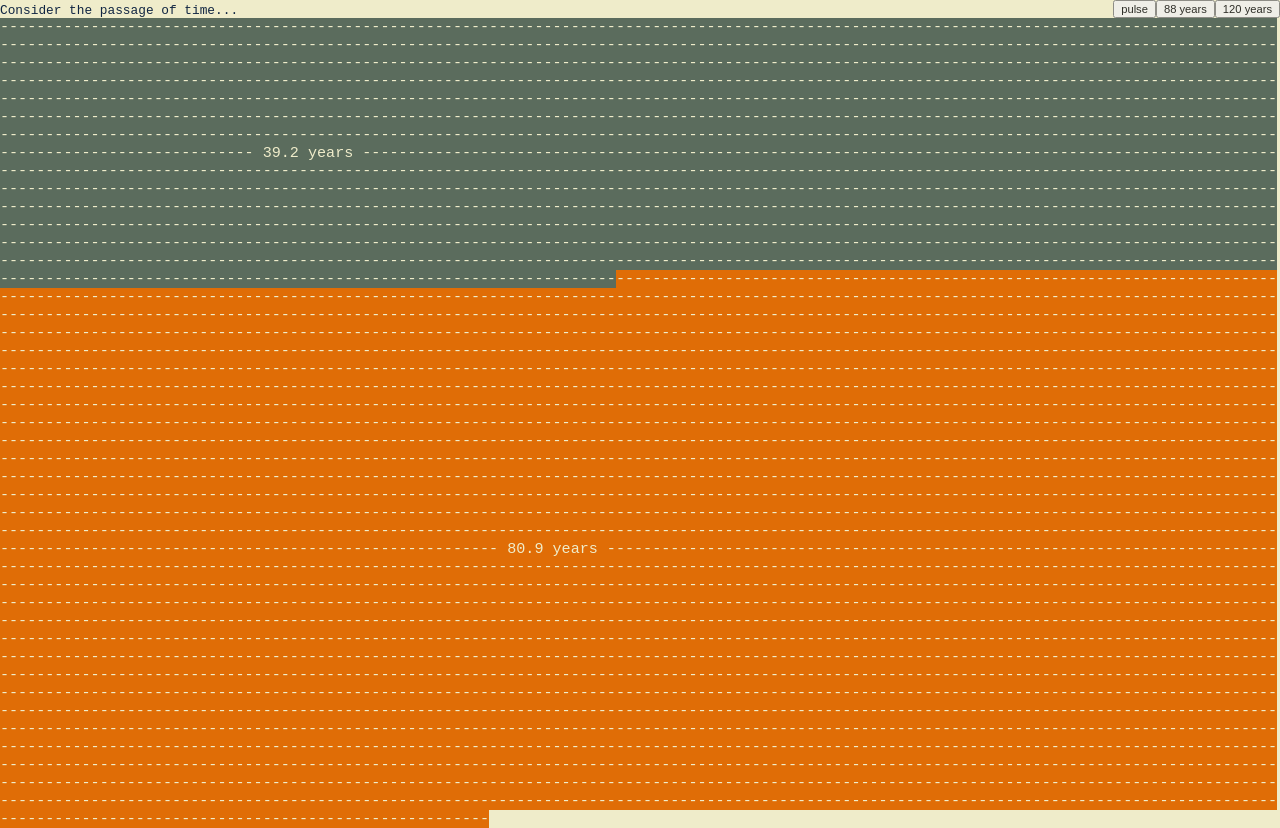
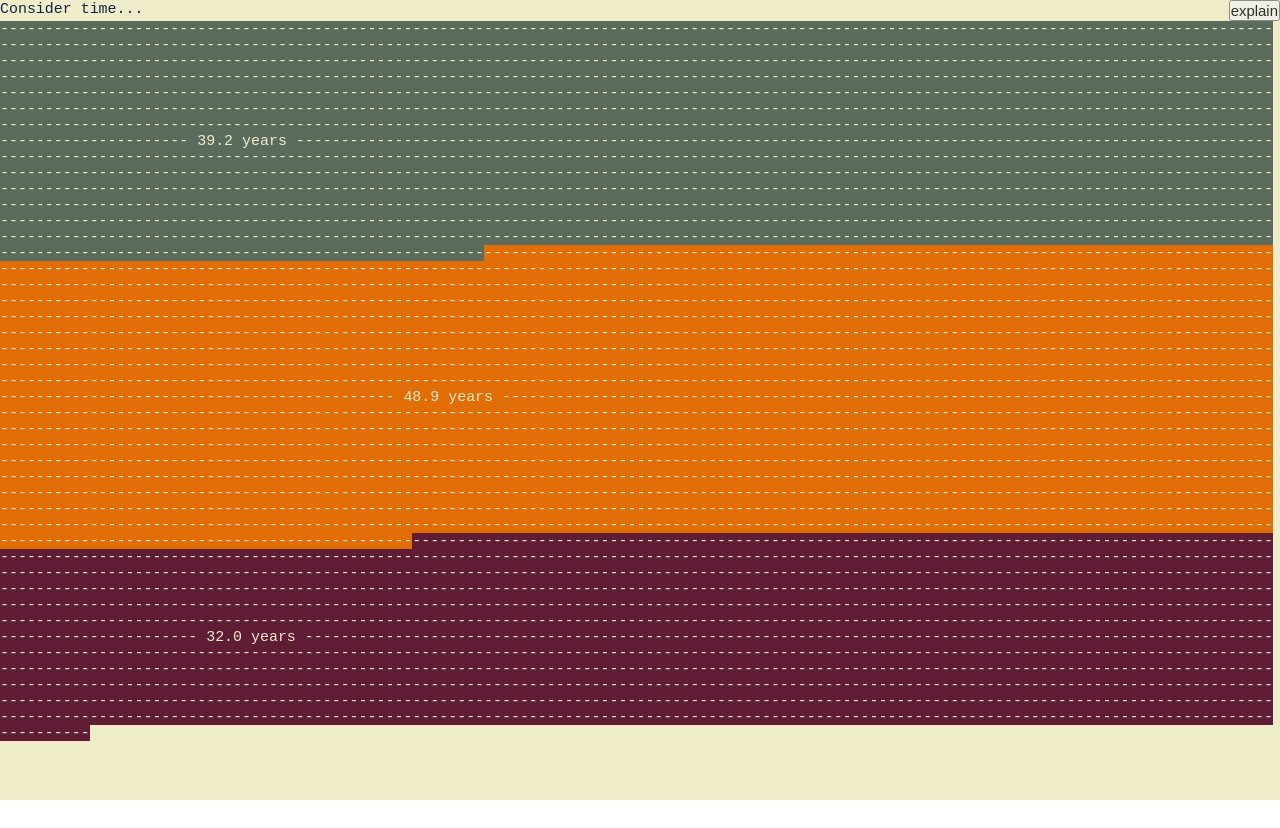
Before and after one commit to newinncodes/perspective, a plain HTML site: page index.html in a window 1280 px wide. After the commit the page ends 800 px from the top, so only its background shows below. Drawn offline with Linux system fonts and the light colour scheme.

Commit message:
Added third stage (beyond avg lifespan )

```diff
--- a/index.html
+++ b/index.html
@@ -13,11 +13,13 @@
   <!-- partial:index.partial.html -->
 
   <div id="firstline">
-    <p>Consider the passage of time...</p>
-
+    <p>Consider time...</p>
+    <!--
     <button onclick="setLifespan120()">120 years</button>
     <button onclick="setLifespan88()">88 years</button>
     <button onclick="pulse_heartbeat()">pulse</button>
+    -->
+    <button id="but_toggle_labels" onclick="toggle_labels()">explain</button>
   </div>
   <div id="output_generated_combined"></div>
 
--- a/script.js
+++ b/script.js
@@ -1,15 +1,19 @@
 // Global variables:
-let dif_future_days = 0;
 let dif_past_days = 0;
+let dif_toavg_days = 0;
+let dif_toend_days = 0;
 let dif_past_weeks = 0;
-let dif_future_weeks = 0;
+let dif_toavg_weeks = 0;
+let dif_toend_weeks = 0;
+let bolExplain = 0;
 
 // Run these functions on load:
 calcDays(120);
 createPerspective(1);
-animatePastFutureLabels();
+animateLabels();
 fit_to_height();
 window.onresize = fit_to_height;
+//pulse_heartrate(60);
 
 // Calling buttons to set lifespan age
 
@@ -38,37 +42,51 @@ function calcDays(intLifespan) {
   date_deathday.setFullYear(date_birthday.getFullYear() + intLifespan);
   const date_today = new Date();
 
+  const avglifeyears = 88
+  const date_avgdeathday = new Date(date_birthday.getTime());
+  date_avgdeathday.setFullYear(date_birthday.getFullYear() + avglifeyears);
+
   const dif_past_ms = date_today.getTime() - date_birthday.getTime();
   dif_past_days = Math.ceil(dif_past_ms / (1000 * 3600 * 24));
   dif_past_weeks = dif_past_days / 7;
 
-  const dif_future_ms = date_deathday.getTime() - date_today.getTime();
-  dif_future_days = Math.ceil(dif_future_ms / (1000 * 3600 * 24));
-  dif_future_weeks = dif_future_days / 7;
+  const dif_toavg_ms = date_avgdeathday.getTime() - date_today.getTime();
+  dif_toavg_days = Math.ceil(dif_toavg_ms / (1000 * 3600 * 24));
+  dif_toavg_weeks = dif_toavg_days / 7;
+
+  const dif_toend_ms = date_deathday.getTime() - date_avgdeathday.getTime();
+  dif_toend_days = Math.ceil(dif_toend_ms / (1000 * 3600 * 24));
+  dif_toend_weeks = dif_toend_days / 7;
+
 }
 
 function createPerspective(intPeriod) {
   // Generate the text strings
   var str_past = "-";
-  var str_future = "-";
+  var str_toavg = "-";
+  var str_toend = "-";
   var int_pastPeriods = 1;
-  var int_futurePeriods = 1;
+  var int_toavgPeriods = 1;
+  var int_toendPeriods = 1;
   var lbl_Period = "";
 
   if (intPeriod == 0) {
     int_pastPeriods = dif_past_days;
-    int_futurePeriods = dif_future_days;
+    int_toavgPeriods = dif_toavg_days;
+    int_toendPeriods = dif_toend_days;
     lbl_Period = "days";
   } else if (intPeriod == 1) {
     int_pastPeriods = dif_past_days / 7;
-    int_futurePeriods = dif_future_days / 7;
+    int_toavgPeriods = dif_toavg_days / 7;
+    int_toendPeriods = dif_toend_days / 7;
     lbl_Period = "weeks";
   } else {
     int_pastPeriods = dif_past_days / 365;
-    int_futurePeriods = dif_future_days / 365;
+    int_toavgPeriods = dif_toavg_days / 365;
+    int_toendPeriods = dif_toend_days / 365;
     lbl_Period = "years";
   }
-  var str_future_repeated = str_future.repeat(dif_future_weeks);
+  //var str_future_repeated = str_toavg.repeat(dif_toavg_weeks);
 
   // Add in length of time to the strings:
   var str_past_label =
@@ -77,29 +95,50 @@ function createPerspective(intPeriod) {
     " " +
     lbl_Period +
     " ";
+  if (bolExplain==1){str_past_label="The time that have passed"}; // Explanation override
   var dif_past_weeks_half = (dif_past_weeks - str_past_label.length) / 2;
   var str_past_labeled =
     str_past.repeat(dif_past_weeks_half) +
     str_past_label +
     str_past.repeat(dif_past_weeks_half);
 
-  var str_future_label =
+  var str_toavg_label =
     " " +
-    int_futurePeriods.toFixed(1).replace(/\d(?=(\d{3})+\.)/g, "$&,") +
+    int_toavgPeriods.toFixed(1).replace(/\d(?=(\d{3})+\.)/g, "$&,") +
     " " +
     lbl_Period +
     " ";
-  var dif_future_weeks_half = (dif_future_weeks - str_future_label.length) / 2;
-  var str_future_labeled =
-    str_future.repeat(dif_future_weeks_half) +
-    str_future_label +
-    str_future.repeat(dif_future_weeks_half);
+  if (bolExplain==1){str_toavg_label="The time remaining until reaching an average life span"}; // Explanation override
+  var dif_toavg_weeks_half = (dif_toavg_weeks - str_toavg_label.length) / 2;
+  var str_toavg_labeled =
+    str_toavg.repeat(dif_toavg_weeks_half) +
+    str_toavg_label +
+    str_toavg.repeat(dif_toavg_weeks_half);
+
+  var str_toend_label =
+    " " +
+    int_toendPeriods.toFixed(1).replace(/\d(?=(\d{3})+\.)/g, "$&,") +
+    " " +
+    lbl_Period +
+    " ";
+  if (bolExplain==1){str_toend_label="The time remaining beyond an average life span"}; // Explanation override
+  var dif_toend_weeks_half = (dif_toend_weeks - str_toend_label.length) / 2;
+  var str_toend_labeled =
+    str_toend.repeat(dif_toend_weeks_half) +
+    str_toend_label +
+    str_toend.repeat(dif_toend_weeks_half);
+
+  //Add end to the labels
+  //str_toend_labeled = str_toend_labeled.split(0,-3)+"END";
 
   // Combine the strings together:
   var str_combined =
-    '<span style="background-color:#5B6C5D;">' + str_past_labeled + "</span>" + '<span style="background-color:#E06D06;">' + str_future_labeled + "</span>";
-  var str_past_combined = '<span style="background-color:#5B6C5D;">' + str_past_labeled + "</span>"
-  var str_future_combined = '<span style="background-color:#E06D06;">' + str_future_labeled + "</span>";
+    '<span style="background-color:#5B6C5D;">' + str_past_labeled + "</span>"
+    + '<span style="background-color:#E06D06;">' + str_toavg_labeled + "</span>"
+    + '<span style="background-color:#611C35;">' + str_toend_labeled + "</span>";
+  //var str_past_combined = '<span style="background-color:#5B6C5D;">' + str_past_labeled + "</span>"
+  //var str_toavg_combined = '<span style="background-color:#E06D06;">' + str_toavg_labeled + "</span>";
+  //TODO fade the end of the string
 
   // Send to HTML:
   document.getElementById("output_generated_combined").innerHTML = str_combined;
@@ -110,8 +149,8 @@ function createPerspective(intPeriod) {
 // ------------------------------------
 
 // Animate the label with a timed loop
-function animatePastFutureLabels() {
-  const refreshRate = 200000 / 60;
+function animateLabels() {
+  const refreshRate = 300000 / 60;
   let lbl_typenum = 1;
 
   window.setInterval(() => {
@@ -127,8 +166,8 @@ function animatePastFutureLabels() {
 // Pulse the main perspective map like a heartbeat
 async function pulse_heartbeat() {
   colourpulse();
-  await new Promise(resolve => setTimeout(resolve, 300));
-  colourpulse();
+  //await new Promise(resolve => setTimeout(resolve, 300));
+  //colourpulse();
 
 }
 
@@ -165,15 +204,30 @@ async function colourpulse() {
 }
 
 // Unused test function - to get something on the site pulsing like a heartrate
-/*
+
 function pulse_heartrate(intBPM) {
   const milliseconds_between_beats = 1 / (intBPM / 60) * 1000;
   window.setInterval(() => {
     pulse_heartbeat();
   }, milliseconds_between_beats);
-  pulse_heartbeat;
+  //pulse_heartbeat;
 }
-*/
+
+// FUNCTION:  To toggle explanations or counters
+async function toggle_labels(){
+  let butToggle = document.getElementById("but_toggle_labels");
+  const ToggleStates = ["explain", "time"];
+
+  if (butToggle.innerHTML==ToggleStates[0]){
+    butToggle.innerHTML=ToggleStates[1];
+    bolExplain=1;
+    createPerspective(0);
+  } else {
+    butToggle.innerHTML=ToggleStates[0];
+    bolExplain=0;
+    createPerspective(0);
+  }
+}
 
 
 function fit_to_height(){
@@ -187,6 +241,8 @@ function fit_to_height(){
 
   // get perspective string:
   let output = document.getElementById("output_generated_combined");
+  let firstline = document.getElementById("firstline");
+  let butToggle = document.getElementById("but_toggle_labels");
   let strCombined = output.innerHTML;
 
   // calculate dimensions for new font size:
@@ -201,5 +257,6 @@ function fit_to_height(){
   const fontScaler = 1.18; // Adjustment by this scaler as height of font greater than width and we want to fill the space
 
   output.style.fontSize=(fontWidthPX * fontScaler) +"px";  // Adjust by 1.2 as fontheight is larger than fontwidth in monospace
-
+  firstline.style.fontSize=(fontWidthPX * fontScaler) +"px";  // Adjust by 1.2 as fontheight is larger than fontwidth in monospace
+  butToggle.style.fontSize=(fontWidthPX * fontScaler) +"px";  // Adjust by 1.2 as fontheight is larger than fontwidth in monospace
 }
--- a/style.css
+++ b/style.css
@@ -2,13 +2,16 @@
   font-family: monospace;
   color: #EFECCA;
   display:block;
-  overflow:auto;
+  overflow:hidden;
+  overflow-wrap:break-word;
+  hyphens:auto;
 }
 
 #firstline{
-  display:block;
+  display:flow-root;
   overflow:auto;
-
+  width: 100vw;
+  padding: 0px;
 }
 
 body {
@@ -22,9 +25,11 @@ body {
 p {
   color: #102542;
   font-family: monospace;
-  font-size: 1.6vh;
-  /*line-height: 3vh;*/
+  font-size: inherit;
   display: inline;
+  height:min-content;
+  line-height:min-content;
+  padding: 0px;
 }
 
 button {
@@ -32,4 +37,5 @@ button {
   font-size: 1.4vh;
   /* height: 2.6vh;*/
   opacity: 80%;
+  padding: 0px 0px;
 }
```
